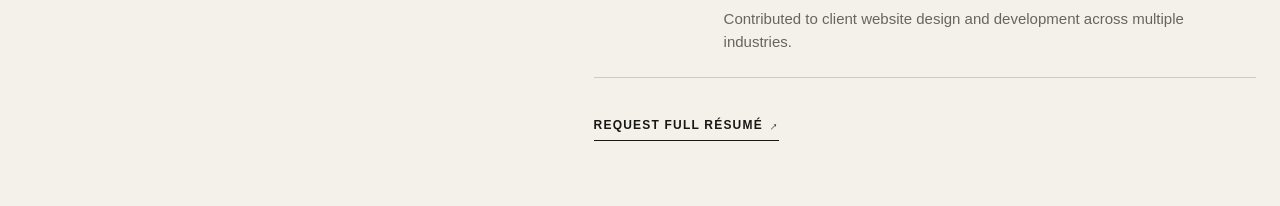
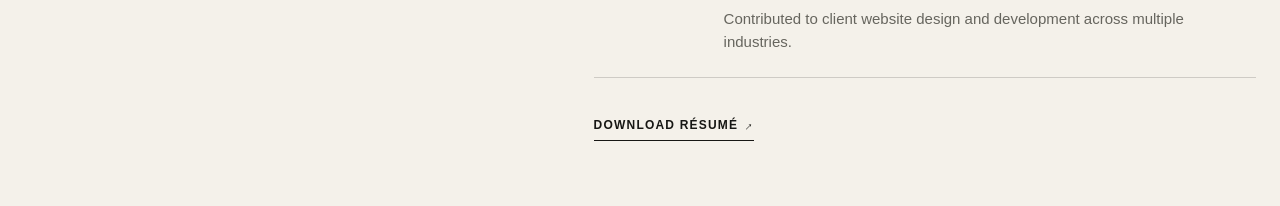
Before and after one commit to Rebelord/Ryan-Webb-Portfolio, a Next.js app: page / in a window 1280 px wide. Shown: the part 6829-7035 px from the top of the page. Built offline with nearby package versions, Linux system fonts and the light colour scheme; no server answers.

Commit message:
Add direct public resume download

```diff
--- a/app/page.tsx
+++ b/app/page.tsx
@@ -318,8 +318,12 @@ export default function Home() {
               ))}
             </div>
 
-            <a className="text-link" href="#contact">
-              Request full résumé <Arrow diagonal />
+            <a
+              className="text-link"
+              href="/resume.pdf"
+              download="Ryan-Webb-Resume.pdf"
+            >
+              Download résumé <Arrow diagonal />
             </a>
           </div>
         </div>
```
Also changed, not shown: 2 other files (tests, documents, lock files or other folders).
